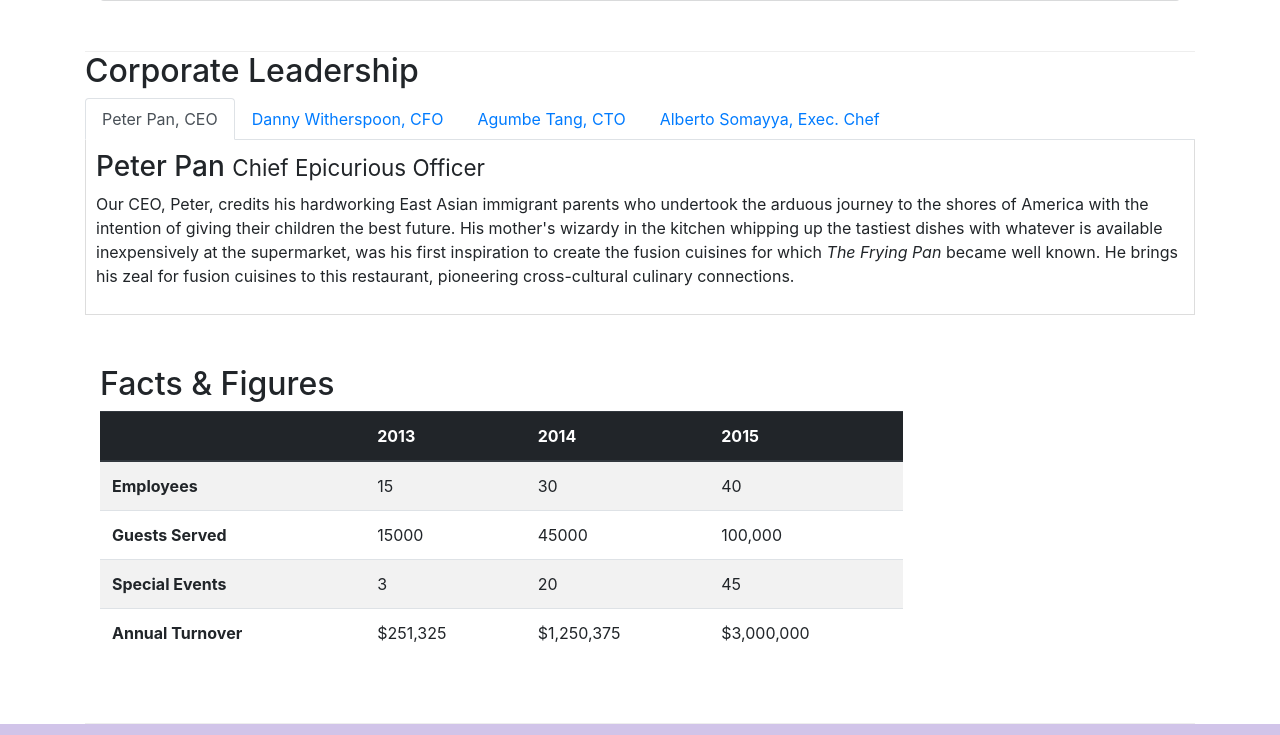
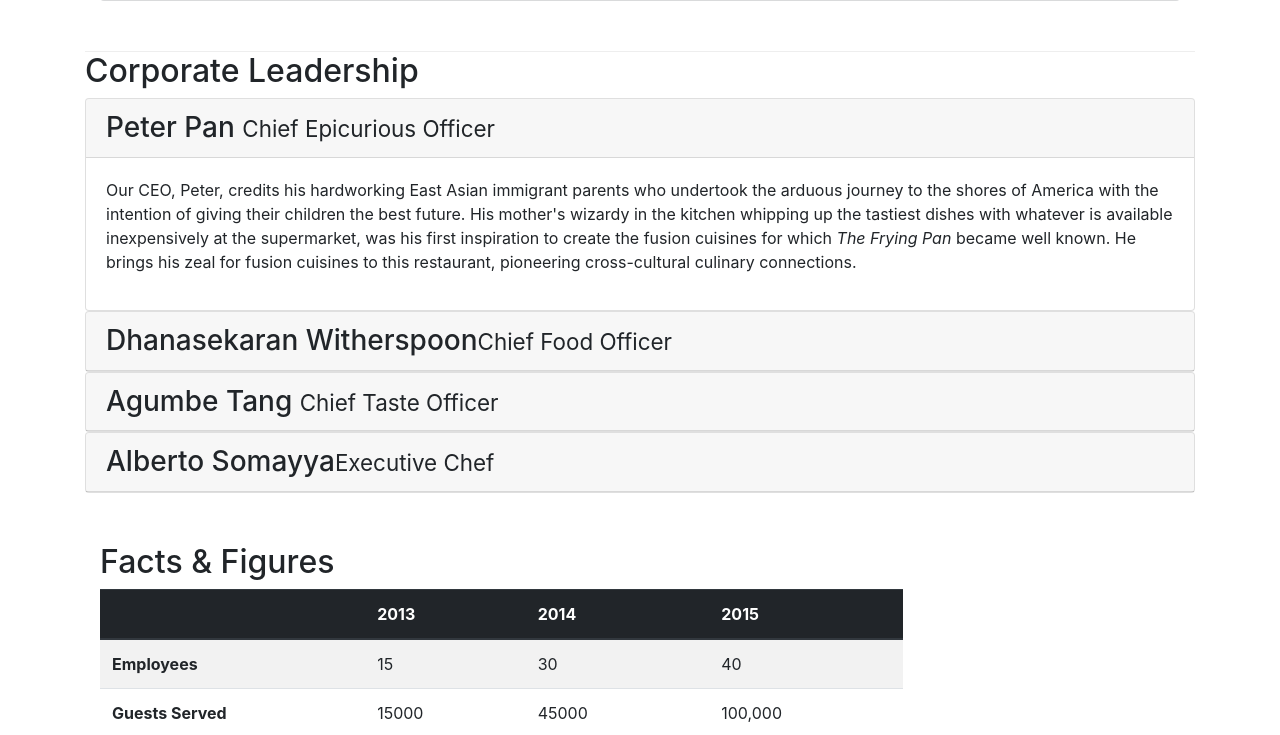
Before and after one commit to ajayjoseaji/first-repo, a website: page aboutus.html in a window 1280 px wide. Shown: the part 920-1655 px from the top of the page. Drawn offline with nearby package versions, Linux system fonts and the light colour scheme.

Commit message:
Acoordian

```diff
--- a/aboutus.html
+++ b/aboutus.html
@@ -104,45 +104,64 @@
             <div>
                 <h2>Corporate Leadership</h2>
 
-                <ul class="nav nav-tabs">
-                    <li class="nav-item">
-                        <a class="nav-link active" href="#peter"
-                            role="tab" data-toggle="tab">Peter Pan, CEO</a>
-                    </li>
-                    <li class="nav-item">
-                        <a class="nav-link" href="#danny"
-                            role="tab" data-toggle="tab">Danny Witherspoon, CFO</a>
-                    </li>
-                    <li class="nav-item">
-                        <a class="nav-link" href="#agumbe"
-                            role="tab" data-toggle="tab">Agumbe Tang, CTO</a>
-                    </li>
-                    <li class="nav-item">
-                        <a class="nav-link" href="#alberto"
-                            role="tab" data-toggle="tab">Alberto Somayya, Exec. Chef</a>
-                    </li>
-                </ul>
-
-                <div class="tab-content">
-                    <div role="tabpanel" class="tab-pane fade show active" id="peter">
-                        <h3>Peter Pan <small>Chief Epicurious Officer</small></h3>
-                        <p class="d-none d-lg-block">Our CEO, Peter, credits his hardworking East Asian immigrant parents who undertook the arduous journey to the shores of America with the intention of giving their children the best future. His mother's wizardy in the kitchen whipping up the tastiest dishes with whatever is available inexpensively at the supermarket, was his first inspiration to create the fusion cuisines for which <em>The Frying Pan</em> became well known. He brings his zeal for fusion cuisines to this restaurant, pioneering cross-cultural culinary connections.</p>
+                <div id="accordian">
+                    <div class="card">
+                        <div class="card-header" role="tab" id="peterhead">
+                            <h3 class="mb-0">
+                                <a data-toggle="collapse" data-target="#peter">
+                                    Peter Pan <small>Chief Epicurious Officer</small>
+                                </a>
+                            </h3>
+                        </div>
+                        <div role="tabpanel" class="collapse show" id="peter" data-parent="#accordian">
+                            <div class="card-body">
+                                <p class="d-none d-lg-block">Our CEO, Peter, credits his hardworking East Asian immigrant parents who undertook the arduous journey to the shores of America with the intention of giving their children the best future. His mother's wizardy in the kitchen whipping up the tastiest dishes with whatever is available inexpensively at the supermarket, was his first inspiration to create the fusion cuisines for which <em>The Frying Pan</em> became well known. He brings his zeal for fusion cuisines to this restaurant, pioneering cross-cultural culinary connections.</p>
+                            </div>
+                        </div>
+                    </div>
+                    <div class="card">
+                        <div class="card-header" role="tab" id="dannyhead">
+                            <h3 class="mb-0">
+                                <a data-toggle="collapse" data-target="#danny">
+                                    Dhanasekaran Witherspoon<small>Chief Food Officer</small>
+                                </a>
+                            </h3>
+                        </div>
+                        <div class="collapse" id="danny" data-parent="#accordian">
+                            <div class="card-body">
+                                <p class="d-none d-sm-block">Our CFO, Danny, as he is affectionately referred to by his colleagues, comes from a long established family tradition in farming and produce. His experiences growing up on a farm in the Australian outback gave him great appreciation for varieties of food sources. As he puts it in his own words, <em>Everything that runs, wins, and everything that stays, pays!</em></p>
+                            </div>
+                        </div>
+                    </div>
+                    <div class="card">
+                        <div class="card-header" role="tab" id="agumbehead">
+                            <h3 class="mb-0">
+                                <a data-toggle="collapse" data-target="#agumbe">
+                                    Agumbe Tang <small>Chief Taste Officer</small>
+                                </a>
+                            </h3>
+                        </div>
+                        <div class="collapse" id="agumbe" data-parent="#accordian">
+                            <div class="card-body">
+                                <p class="d-none d-sm-block">Blessed with the most discerning gustatory sense, Agumbe, our CTO, personally ensures that every dish that we serve meets his exacting tastes. Our chefs dread the tongue lashing that ensues if their dish does not meet his exacting standards. He lives by his motto, <em>You click only if you survive my lick.</em></p>
+                            </div>
+                        </div>
+                    </div>
+                    <div class="card">
+                        <div class="card-header" role="tab" id="albertohead">
+                            <h3 class="mb-0">
+                                <a data-toggle="collapse" data-target="#alberto">
+                                    Alberto Somayya<small>Executive Chef</small>
+                                </a>
+                            </h3>
+                        </div>
+                        <div class="collapse" id="alberto" data-parent="#accordian">
+                            <div class="card-body">
+                                <p class="d-none d-sm-block">Award winning three-star Michelin chef with wide International experience having worked closely with whos-who in the culinary world, he specializes in creating mouthwatering Indo-Italian fusion experiences. He says, <em>Put together the cuisines from the two craziest cultures, and you get a winning hit! Amma Mia!</em></p>
+                            </div>
+                        </div>
                     </div>
 
-                    <div role="tabpanel" class="tab-pane fade show" id="danny">
-                        <h3>Dhanasekaran Witherspoon <small>Chief Food Officer</small></h3>
-                        <p class="d-none d-lg-block">Our CFO, Danny, as he is affectionately referred to by his colleagues, comes from a long established family tradition in farming and produce. His experiences growing up on a farm in the Australian outback gave him great appreciation for varieties of food sources. As he puts it in his own words, <em>Everything that runs, wins, and everything that stays, pays!</em></p>
-                    </div>
-
-                    <div role="tabpanel" class="tab-pane fade show" id="agumbe">
-                        <h3>Agumbe Tang <small>Chief Taste Officer</small></h3>
-                        <p class="d-none d-lg-block">Blessed with the most discerning gustatory sense, Agumbe, our CTO, personally ensures that every dish that we serve meets his exacting tastes. Our chefs dread the tongue lashing that ensues if their dish does not meet his exacting standards. He lives by his motto, <em>You click only if you survive my lick.</em></p>
-                    </div>
-
-                    <div role="tabpanel" class="tab-pane fade show" id="alberto">
-                        <h3>Alberto Somayya <small>Executive Chef</small></h3>
-                        <p class="d-none d-lg-block">Award winning three-star Michelin chef with wide International experience having worked closely with whos-who in the culinary world, he specializes in creating mouthwatering Indo-Italian fusion experiences. He says, <em>Put together the cuisines from the two craziest cultures, and you get a winning hit! Amma Mia!</em></p>
-                    </div>
                 </div>
 
             </div>
```
